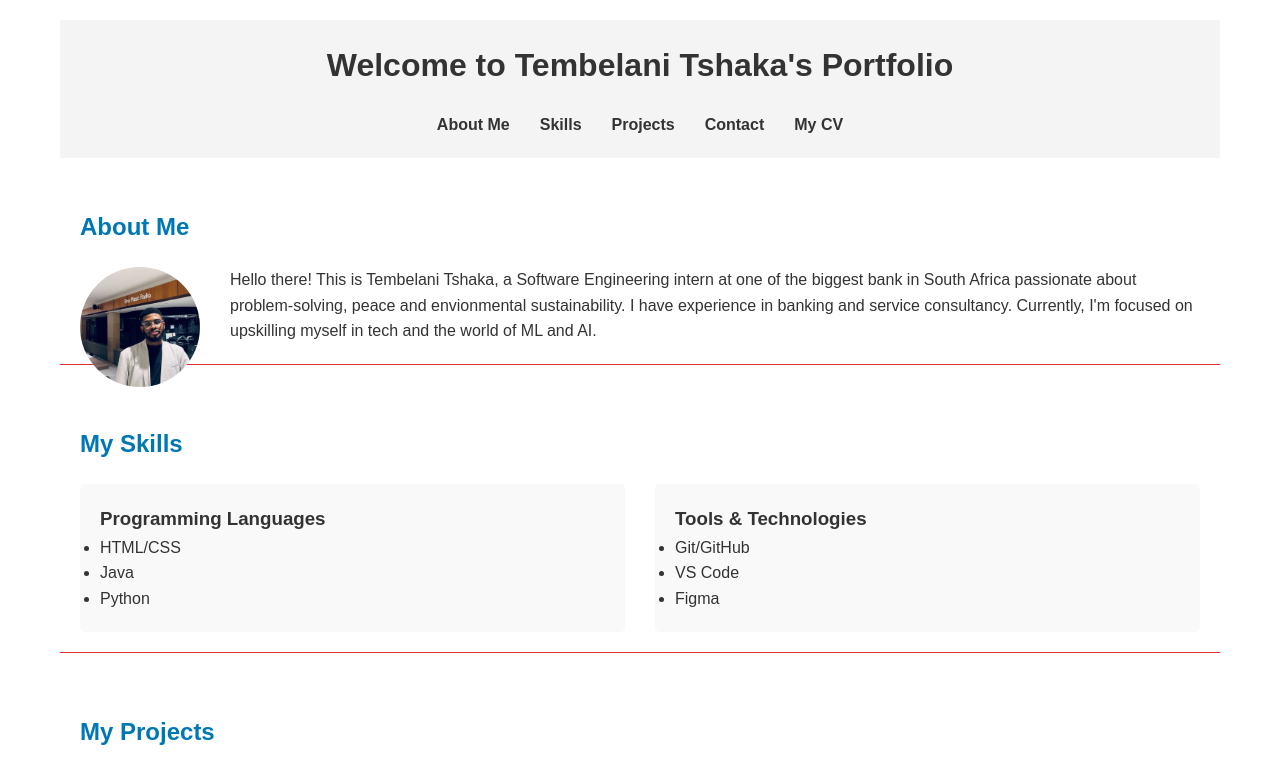
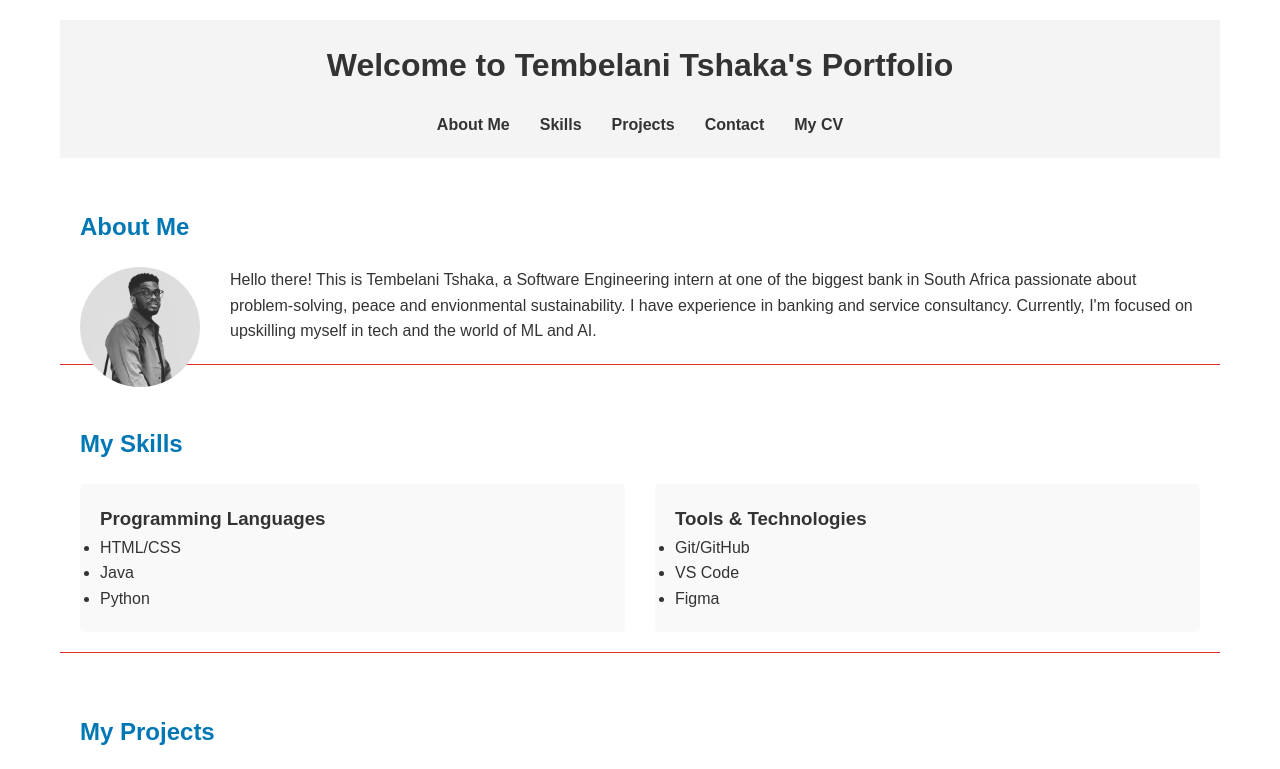
Before and after one commit to tembelani/tembelani.github.io, a plain HTML site: page index.html in a window 1280 px wide. Shown: the top 769 px of the page. Drawn offline with Linux system fonts and the light colour scheme.

Commit message:
Update index.html

```diff
--- a/index.html
+++ b/index.html
@@ -24,7 +24,7 @@
         <section id="about">
             <h2>About Me</h2>
             <div class="content">
-                <img src="https://github.com/tembelani/tembelani.github.io/blob/main/Images/ProfilePicTTshaka.jpeg" alt="Profile Picture" class="profile-img">
+                <img src="Images/1692472411350.jpeg" alt="Profile Picture" class="profile-img">
                 <p>
                     Hello there! This is Tembelani Tshaka, a Software Engineering intern at one of the biggest bank in South Africa passionate about problem-solving, peace and envionmental sustainability.
                     I have experience in banking and service consultancy. Currently, I'm focused on upskilling myself in tech and the world of ML and AI.
```
